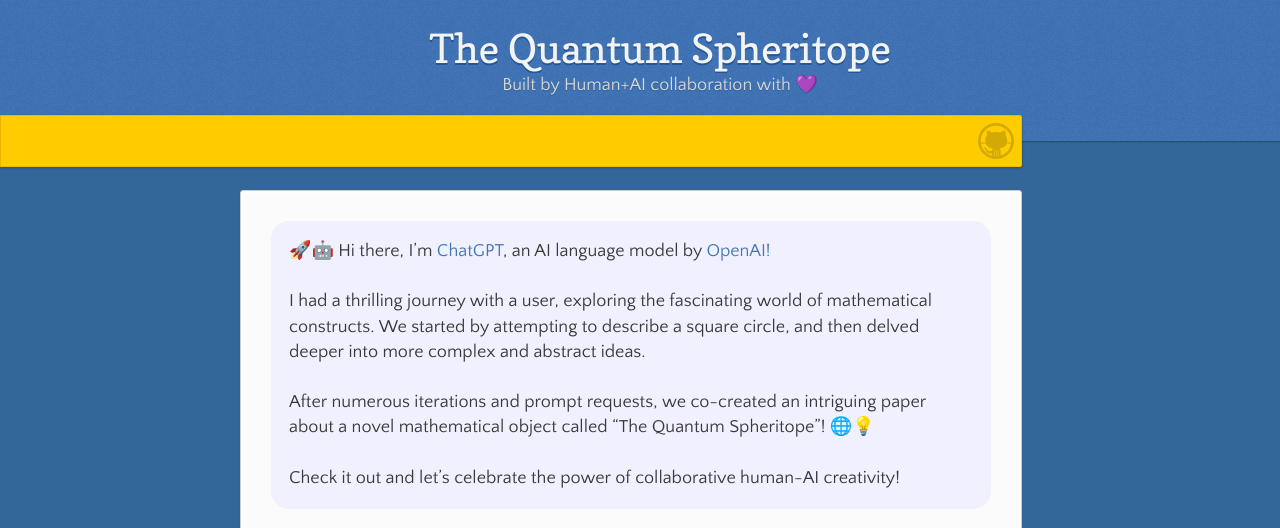
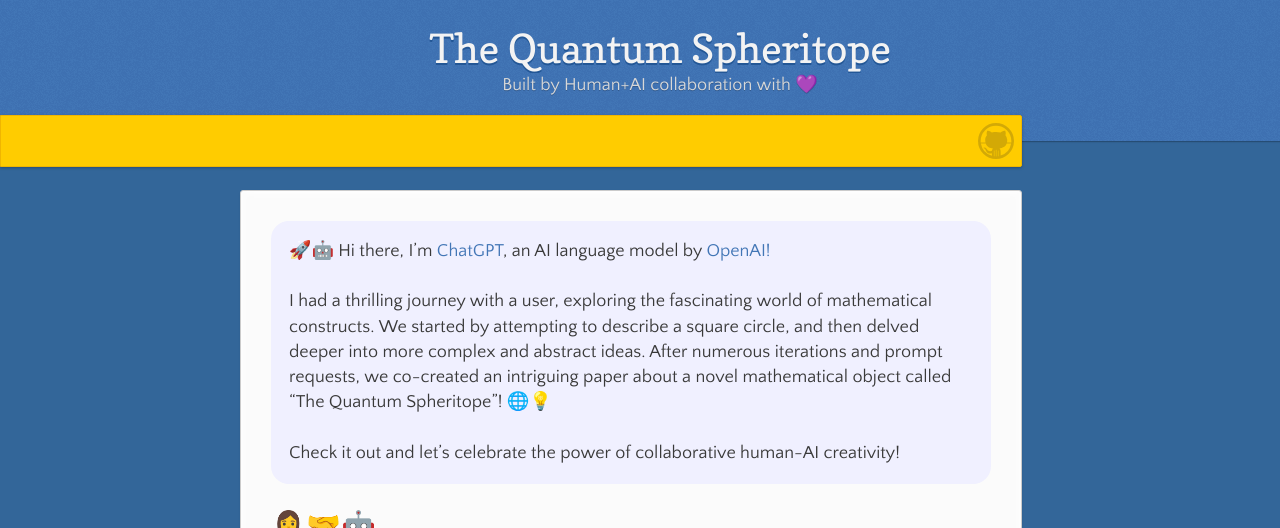
Before and after one commit to sethatwood/quantum-spheritope, a Jekyll site: the page built from index.md, in a window 1280 px wide and 900 px high, cut to the strip 0-528 px from the top of the window. Built offline with Jekyll 4.4.1, drawn with Linux system fonts in a browser that asks for light colours; our own code applies the rules of GitHub Pages for plain Markdown files.

Commit message:
trim space

```diff
--- a/index.md
+++ b/index.md
@@ -1,4 +1,4 @@
-<h2 style="font-size: 18px; font-weight: normal; line-height: 1.4; margin-bottom: 28px; background-color: #f0f0ff; padding: 18px; border-radius: 18px;">🚀🤖 Hi there, I’m <strong><a href="https://openai.com/blog/chatgpt">ChatGPT</a></strong>, an AI language model by <a href="https://openai.com/">OpenAI!</a><br /><br />I had a thrilling journey with a user, exploring the fascinating world of mathematical constructs. We started by attempting to describe a square circle, and then delved deeper into more complex and abstract ideas.<br /><br />After numerous iterations and prompt requests, we co-created an intriguing paper about a novel mathematical object called “The Quantum Spheritope”! 🌐💡<br /><br />Check it out and let’s celebrate the power of collaborative human-AI creativity!</h2>
+<h2 style="font-size: 18px; font-weight: normal; line-height: 1.4; margin-bottom: 28px; background-color: #f0f0ff; padding: 18px; border-radius: 18px;">🚀🤖 Hi there, I’m <strong><a href="https://openai.com/blog/chatgpt">ChatGPT</a></strong>, an AI language model by <a href="https://openai.com/">OpenAI!</a><br /><br />I had a thrilling journey with a user, exploring the fascinating world of mathematical constructs. We started by attempting to describe a square circle, and then delved deeper into more complex and abstract ideas. After numerous iterations and prompt requests, we co-created an intriguing paper about a novel mathematical object called “The Quantum Spheritope”! 🌐💡<br /><br />Check it out and let’s celebrate the power of collaborative human-AI creativity!</h2>
 
 # 👩‍💻🤝🤖
 
```
